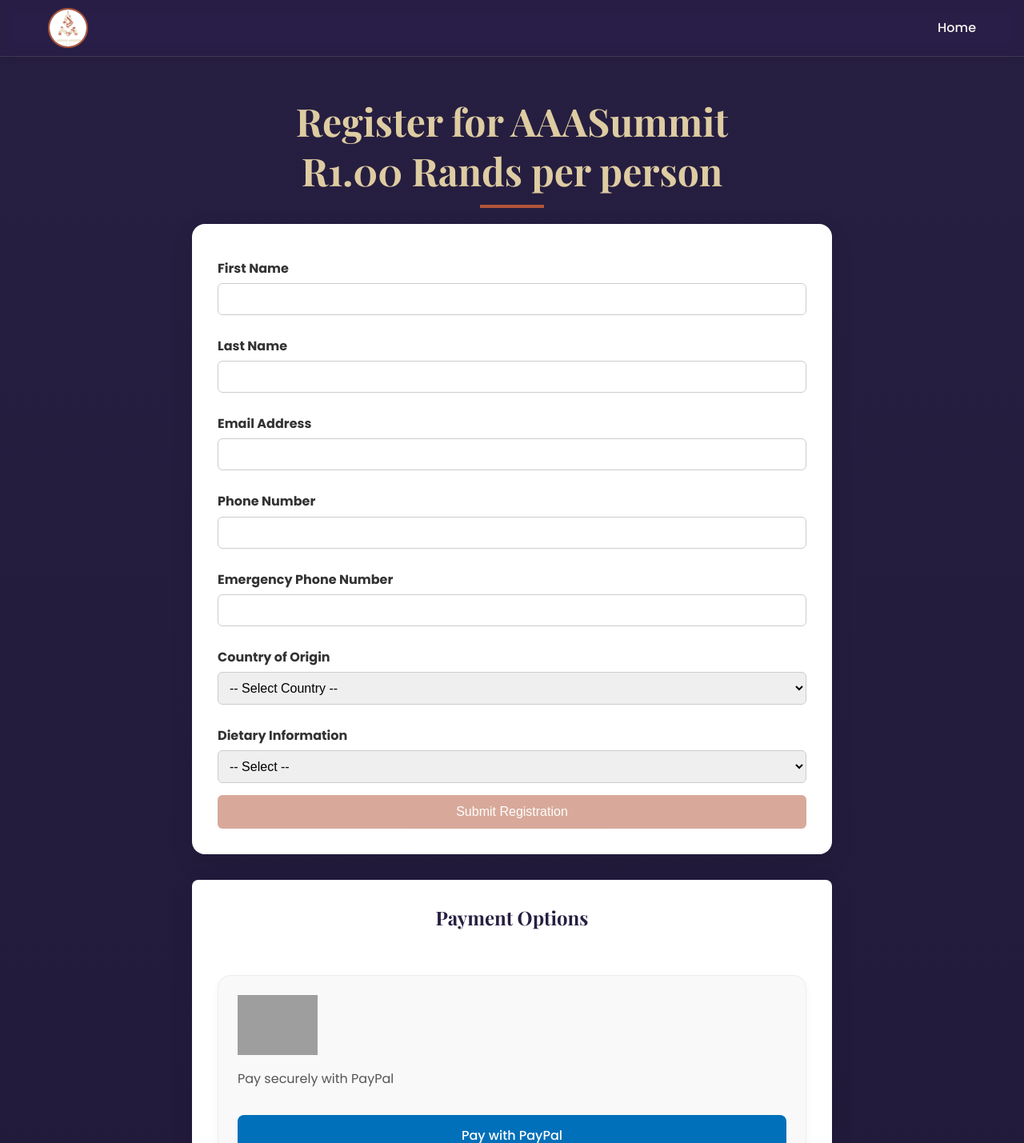
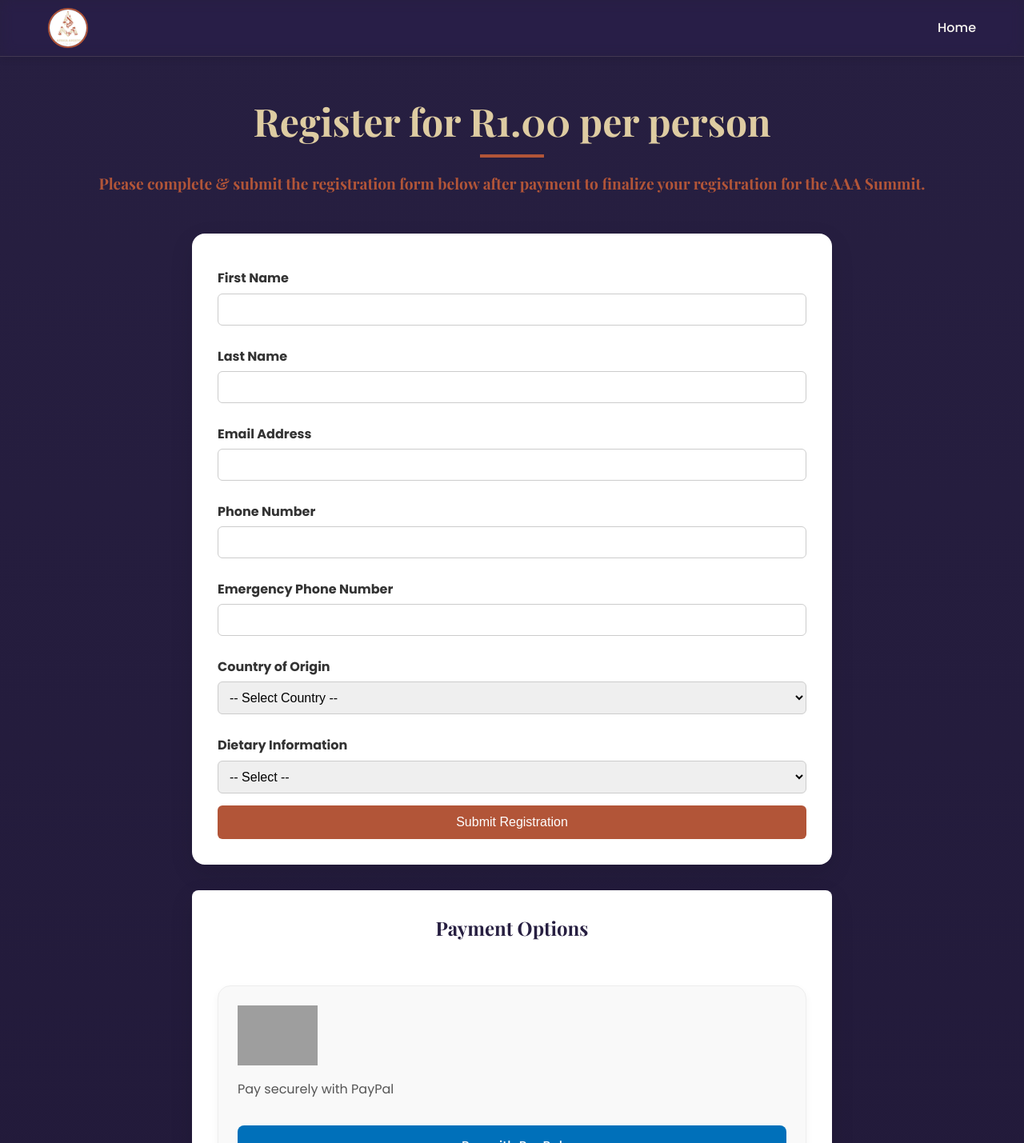
Before and after one commit to Lint2016/All_Africa_Summit, a plain HTML site: page register.html in a window 1280 px wide. Shown: the top 1429 px of the page at 80% size. Drawn offline with nearby package versions, Linux system fonts and the light colour scheme; some packages are replaced by stand-ins of ours; no server answers; grey boxes are pictures that could not be loaded; a script that the page names is missing.

Commit message:
register.html restyled

```diff
--- a/functions/index.js
+++ b/functions/index.js
@@ -61,6 +61,10 @@ exports.createOrder = functions.https.onCall(async (data) => {
           },
         },
       ],
+      application_context: {
+        return_url: "http://127.0.0.1:5500/register.html?success=true",
+        cancel_url: "http://127.0.0.1:5500/register.html?success=false",
+      },
     });
 
     const order = await client().execute(request);
--- a/register.html
+++ b/register.html
@@ -131,7 +131,10 @@
     <!-- Register Section -->
     <section class="section" style="min-height: calc(100vh - 80px); padding-top: 120px;">
         <div class="container">
-            <h1 class="section-title">Register for AAASummit<br>R1.00 Rands per person</h1>
+            <h1 class="section-title">Register for R1.00 per person</h1>
+            <h2 class="section-subtitle">
+    Please complete & submit the registration form below after payment to finalize your registration for the AAA Summit.
+</h2>
 
             <!-- Registration Form -->
             <div style="max-width: 800px; margin: 0 auto;">
@@ -180,7 +183,7 @@
                     </select>
 
                     <input type="hidden" name="eftReference" id="eftReference">
-                    <button type="submit" id="submitBtn" disabled>Submit Registration</button>
+                    <button type="submit" id="submitBtn" >Submit Registration</button>
                 </form>
 
                 <div class="payment-options">
--- a/register.js
+++ b/register.js
@@ -180,6 +180,7 @@ document.addEventListener('DOMContentLoaded', function() {
                     swalInstance.close();
                 }
             });
+
         }
     })();
 
```
